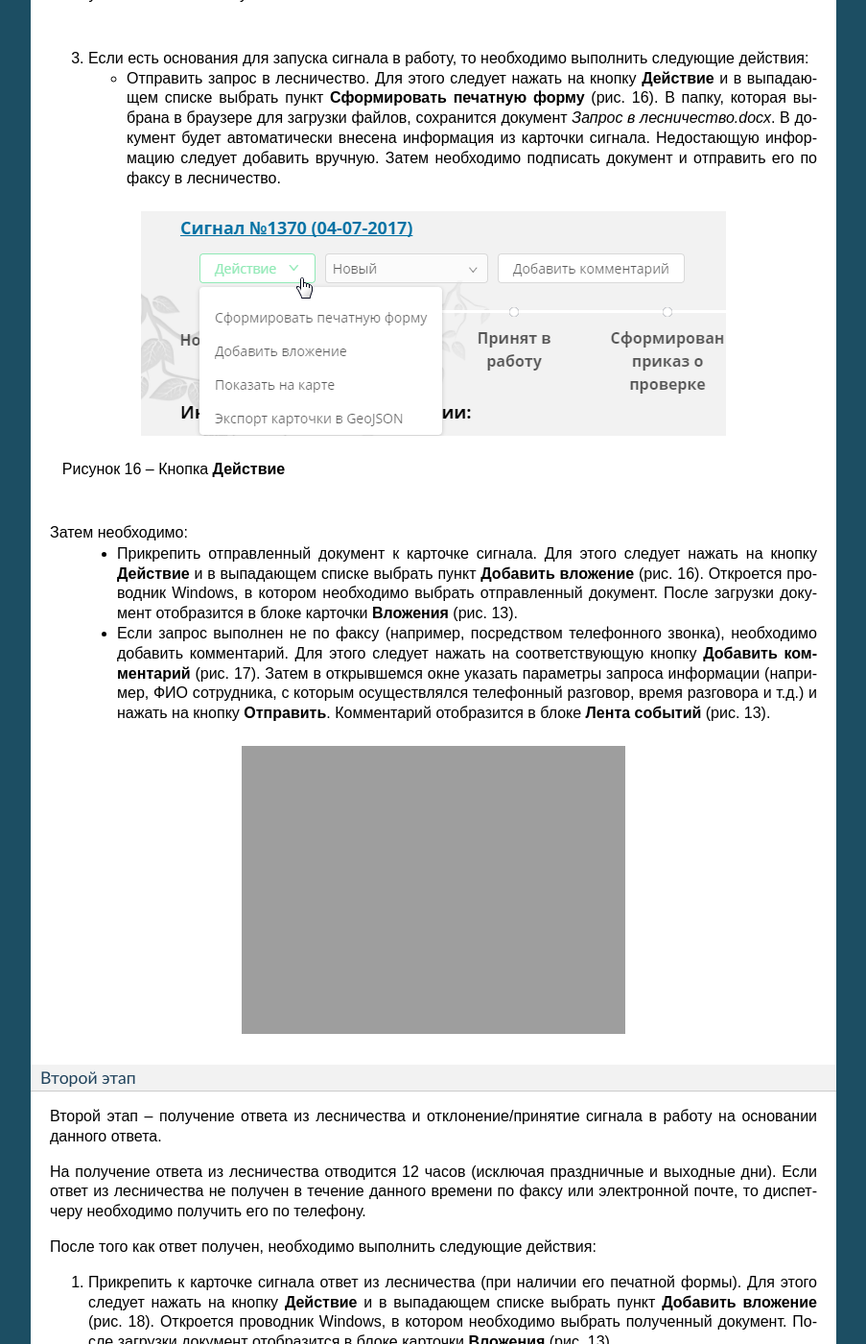
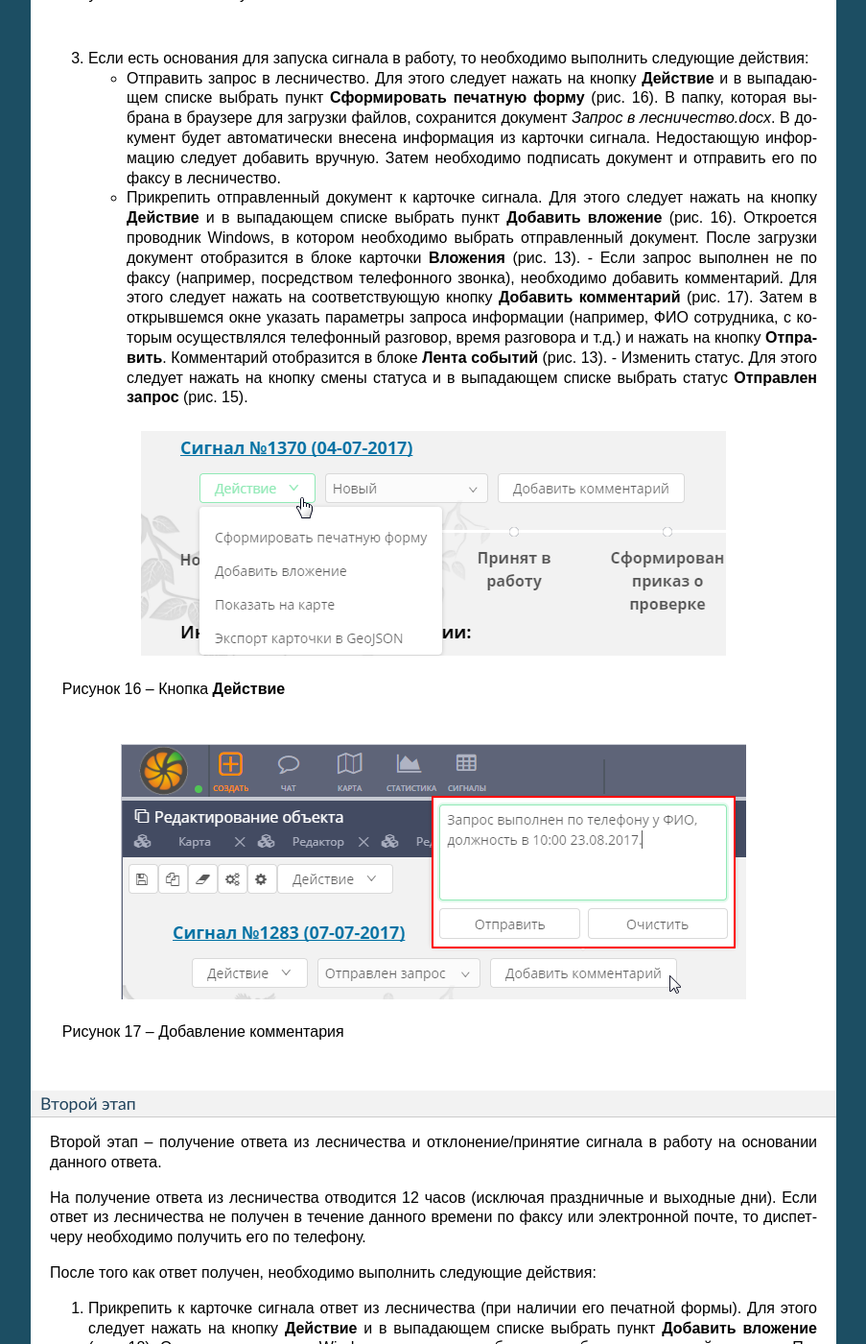
Before and after one commit to citoruspm/kedrsys, a Sphinx documentation site: the page built from source/kedr.rst, in a window 1280 px wide and 1400 px high, scrolled down 16839 px. Shown: the whole window at 96% size, without its empty margins (198-1101 px from the left). Built offline with Sphinx 7.4.7, drawn with Linux system fonts in a browser that asks for light colours; formulas are drawn with MathJax 3; some of the changed lines change nothing that is shown.

Commit message:
Update kedr.rst

```diff
--- a/source/kedr.rst
+++ b/source/kedr.rst
@@ -677,17 +677,12 @@
 
            Рисунок 15 – Смена статуса
 
-3. Если есть основания для запуска сигнала в работу, то необходимо
-   выполнить следующие действия:
-
-   -  Отправить запрос в лесничество. Для этого следует нажать на кнопку
-      **Действие** и в выпадающем списке выбрать пункт **Сформировать
-      печатную форму** (рис. 16). В папку, которая выбрана в браузере
-      для загрузки файлов, сохранится документ *Запрос в
-      лесничество.docx*. В документ будет автоматически внесена
-      информация из карточки сигнала. Недостающую информацию следует
-      добавить вручную. Затем необходимо подписать документ и отправить
-      его по факсу в лесничество.
+3. Если есть основания для запуска сигнала в работу, то необходимо выполнить следующие действия:
+
+   -  Отправить запрос в лесничество. Для этого следует нажать на кнопку **Действие** и в выпадающем списке выбрать пункт **Сформировать печатную форму** (рис. 16). В папку, которая выбрана в браузере для загрузки файлов, сохранится документ *Запрос в лесничество.docx*. В документ будет автоматически внесена информация из карточки сигнала. Недостающую информацию следует добавить вручную. Затем необходимо подписать документ и отправить его по факсу в лесничество.
+   -  Прикрепить отправленный документ к карточке сигнала. Для этого следует нажать на кнопку **Действие** и в выпадающем списке выбрать пункт **Добавить вложение** (рис. 16). Откроется проводник Windows, в котором необходимо выбрать отправленный документ. После загрузки документ отобразится в блоке карточки **Вложения** (рис. 13).
+      -  Если запрос выполнен не по факсу (например, посредством телефонного звонка), необходимо добавить комментарий. Для этого следует нажать на соответствующую кнопку **Добавить комментарий** (рис. 17). Затем в открывшемся окне указать параметры запроса информации (например, ФИО сотрудника, с которым осуществлялся телефонный разговор, время разговора и т.д.) и нажать на кнопку **Отправить**. Комментарий отобразится в блоке **Лента событий** (рис. 13).
+      -  Изменить статус. Для этого следует нажать на кнопку смены статуса и в выпадающем списке выбрать статус **Отправлен запрос** (рис. 15).
 
 .. figure:: _static/scenarii_10.png
            :scale: 100 %
@@ -695,17 +690,11 @@
 
            Рисунок 16 – Кнопка **Действие**
 
-Затем необходимо:
-   -  Прикрепить отправленный документ к карточке сигнала. Для этого следует нажать на кнопку **Действие** и в выпадающем списке выбрать пункт **Добавить вложение** (рис. 16). Откроется проводник Windows, в котором необходимо выбрать отправленный документ. После загрузки документ отобразится в блоке карточки **Вложения** (рис. 13).
-   -  Если запрос выполнен не по факсу (например, посредством телефонного звонка), необходимо добавить комментарий. Для этого следует нажать на соответствующую кнопку **Добавить комментарий** (рис. 17). Затем в открывшемся окне указать параметры запроса информации (например, ФИО сотрудника, с которым осуществлялся телефонный разговор, время разговора и т.д.) и нажать на кнопку **Отправить**. Комментарий отобразится в блоке **Лента событий** (рис. 13).
-
 .. figure:: _static/scenarii_11.png
            :scale: 100 %
            :align: center
 
            Рисунок 17 – Добавление комментария
-
-   -  Изменить статус. Для этого следует нажать на кнопку смены статуса и в выпадающем списке выбрать статус **Отправлен запрос** (рис. 15).
 
 Второй этап
 """""""""""
```
